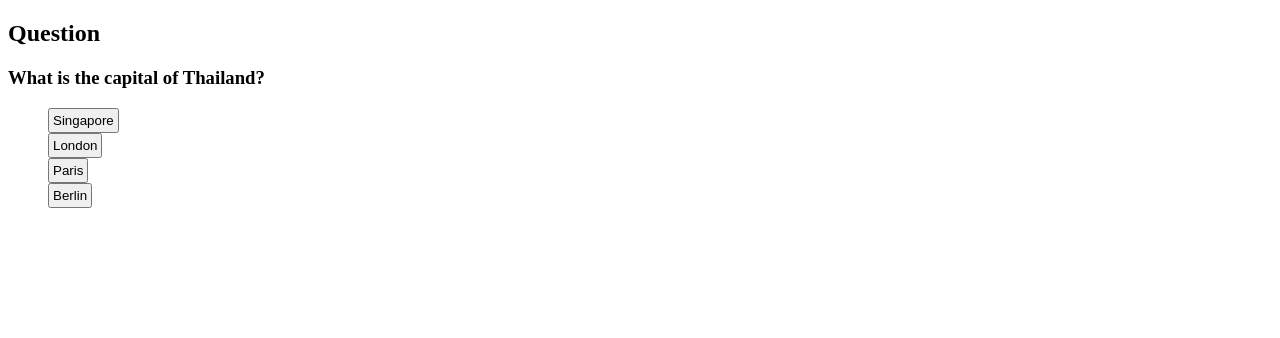
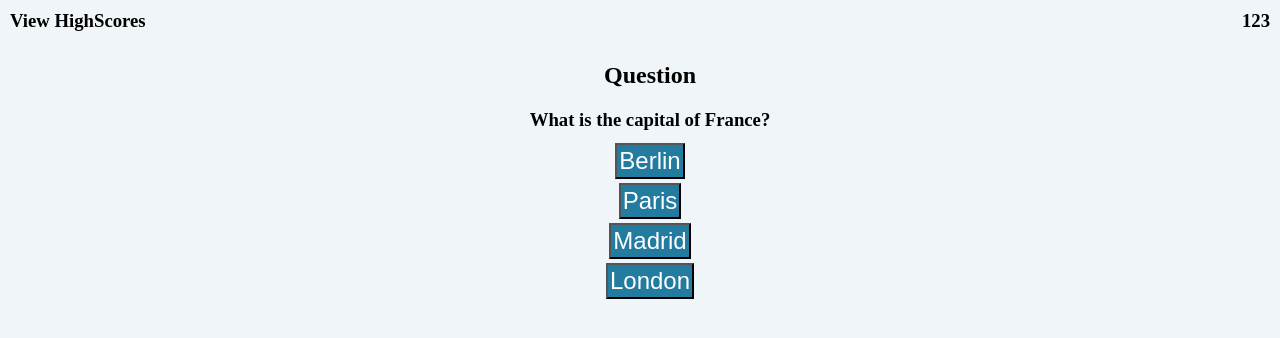
Before and after one commit to BBelk/code-quiz-project, a plain HTML site: page index.html in a window 1280 px wide. Both pictures are taken after a click on the button "Begin". Drawn offline with Linux system fonts and the light colour scheme.

Commit message:
Some basic styling done, added h3s for timer and view highscores

```diff
--- a/assets/css/style.css
+++ b/assets/css/style.css
@@ -0,0 +1,70 @@
+*{
+    padding:0px;
+    margin:0px;
+
+}
+
+body {
+    background-color: #eff5f8;
+    align-items: center;
+    flex-wrap: wrap;
+  }
+
+  .section{
+    width:100%;
+    margin:auto;
+    display:flex;
+    flex-direction: column;
+    padding:20px;
+    border: solid, 5px, black;
+  }
+
+  div.startHolder{
+    display:flex;
+    /* background:red; */
+    justify-content: center;
+    align-items:center;
+  }
+
+  h2, h3 {
+    text-align: center;
+    /* font-size: 34px; */
+    /* font-weight: 700; */
+    padding: 10px;
+  }
+
+  .container{
+    display: block;
+    margin: 80px auto;
+    text-align: center;
+    box-shadow: 0 4px 8px 0 rgba(0,0,0,0.2);
+    transition: 0.3s;
+    width: 60vw;
+    background-color: #f0ead6;
+  }
+
+  ol{
+    display:flex;
+    margin:auto;
+    flex-direction: column;
+    align-items: center;
+  }
+
+  .wrapper {
+    padding-top: 20px;
+  }
+
+  .card-contents {
+    padding: 5px 5px 10px 5px;
+  }
+
+  button {
+    display:block;
+    text-align: center;
+    padding: 2px;
+    margin: 2px;
+    cursor: pointer;
+    font-size: 24px;
+    background-color: #247BA0;
+    color: white;
+  }
--- a/assets/js/script.js
+++ b/assets/js/script.js
@@ -1,12 +1,24 @@
 var startSection = document.querySelector("#start");
 var quizSection = document.querySelector("#quiz");
 var endSection = document.querySelector("#end");
-var questionH3 = quizSection.appendChild(document.createElement("h3"));
+var nav = document.querySelector("#nav");
+var questionH3 = quizSection.querySelector("#questions").appendChild(document.createElement("h3"));
+var timer = nav.appendChild(document.createElement("h3"));
+var viewHighScore = nav.appendChild(document.createElement("h3"));
+var wrongDisplay = quizSection.appendChild(document.createElement("p"));
+wrongDisplay.innerHTML = "WRONG!";
+wrongDisplay.setAttribute("style", "padding-top: 20px;display:none;margin:auto;width:auto");
+
+var cursor = 0;
+
+
+var buttonStyling = "display:flex; background:purple; border:solid, 5px, black; padding: 10px; margin:auto;"
+var sectionStyling = "display:flex; width:100%; justify-content:center; flex-direction:column; padding: 10px; margin:auto;"
 
 questionsAndAnswers = [
     {
-        "question": "What is the capital of Thailand?",
-        "answers": ["Singapore", "London", "Paris", "Berlin"]
+        "question": "What is the capital of France?",
+        "answers": ["Paris", "London", "Madrid", "Berlin"]
     },
     {
         "question": "What is the capital of South Africa?",
@@ -15,71 +27,89 @@ questionsAndAnswers = [
 ];
 
 var quizOl = document.createElement("ol");
-quizSection.appendChild(quizOl);
+quizSection.querySelector("#questions").appendChild(quizOl);
+// quizSection.appendChild(quizOl);
 var allLi = [];
 var allButtons = [];
-// for(questionItems of questionsAndAnswers){
-//     allAnswersIl[quizOl.appendChild(document.createElement("il"))];
-//     allAnswersIl[questionItems].appendChild(document.createElement("button"));
-// }
+
+var startButton = startSection.querySelector("#startButton");
+var rightButton = null;
+var wrongButtons = [];
 
 for(var i = 0; i < 4; i++){
-   allLi.push(quizOl.appendChild(document.createElement("il")));
+    allLi.push(quizOl.appendChild(document.createElement("il")));
 
-   allButtons.push(allLi[i].appendChild(document.createElement("button")));
-    // var newIl = allAnswersIl[quizOl.appendChild(document.createElement("il"))];
-    // allAnswersIl[i].appendChild(document.createElement("p"));
+    allButtons.push(allLi[i].appendChild(document.createElement("button")));
+    if(i == 0){rightButton = allButtons[0];}
+    else{wrongButtons.push(allButtons[i]);}
+
 }
-
-
-
-var startButton = startSection.querySelector("#startButton");
-
-
-
-// console.log("ALL ARRAY: " + questionsAndAnswers);
-// console.log("..........................");
-// console.log("FIRST OBJECT: " + questionsAndAnswers[0]);
-// console.log("..........................");
-// console.log("FIRST OBJECT QUESTION: " + questionsAndAnswers[0].question);
-
-
-var SetState = function(state){
-    if(state === "start"){
-        startSection.setAttribute("style","display:block");
-        quizSection.setAttribute("style", "display:none");
-        endSection.setAttribute("style", "display:none");
-    }
-    if(state === "quiz"){
-        startSection.setAttribute("style","display:none");
-        quizSection.setAttribute("style", "display:block");
-        endSection.setAttribute("style", "display:none");
-    }
-    if(state === "end"){
-        startSection.setAttribute("style","display:none");
-        quizSection.setAttribute("style", "display:none");
-        endSection.setAttribute("style", "display:block");
-    }
-};
-
 
 startButton.addEventListener('click', function(){
     console.log("TEST");
     SetState("quiz");
     NextQuestion();
 });
-var buttonStyling = "display:block; padding:3px";
-var cursor = 0;
+
+rightButton.addEventListener('click', function(){
+    RightAnswer();
+});
+
+for(newButton of wrongButtons){
+    newButton.addEventListener('click', function(){
+        WrongAnswer();
+    });
+}
+
+function RightAnswer(){
+    console.log("YOURE RIGHT");
+    NextQuestion();
+}
+
+function WrongAnswer(){
+    console.log("YOURE WRONG");
+}
+
+timer.innerHTML = "123";
+timer.setAttribute("style", "float:right");
+viewHighScore.innerHTML = "View HighScores";
+viewHighScore.setAttribute("style", "float:left; order:-1");
+
+
+var SetState = function(state){
+    if(state === "start"){
+        startSection.setAttribute("style","" + sectionStyling);
+        quizSection.setAttribute("style", "display:none");
+        endSection.setAttribute("style", "display:none");
+        cursor = 0;
+    }
+    if(state === "quiz"){
+        startSection.setAttribute("style","display:none");
+        quizSection.setAttribute("style", "" + sectionStyling);
+        endSection.setAttribute("style", "display:none");
+    }
+    if(state === "end"){
+        startSection.setAttribute("style","display:none");
+        quizSection.setAttribute("style", "display:none");
+        endSection.setAttribute("style", "" + sectionStyling);
+    }
+};
+
+var buttonStyling = "display:block; padding:3px: margin:auto; wdith:auto";
+startButton.setAttribute("style", "" + buttonStyling);
+
 function NextQuestion(){
+    var randOrder = 0;
+    for(var x = 0; x < allLi.length; x++){
+        quizOl.appendChild(quizOl.children[Math.random() * x | 0]);
+    }
+
     for(newButton of allButtons){newButton.setAttribute("style", "display:none");}
     questionH3.textContent = "" + questionsAndAnswers[cursor].question;
     for(var i = 0; i < questionsAndAnswers[cursor].answers.length; i++){
         allButtons[i].textContent = "" +  questionsAndAnswers[cursor].answers[i];
         allButtons[i].setAttribute("style", "" + buttonStyling);
     }
-    // for(newAs of questionsAndAnswers[cursor]){
-    //     allButtons[newAs].innerHtml = "" + questionsAndAnswers[newAs];
-    // }
     cursor++;
 }
 
--- a/index.html
+++ b/index.html
@@ -9,9 +9,12 @@
     <link rel="stylesheet" href="./assets/css/style.css" />
 </head>
 <body>
+    <div id = "nav"></div>
     <section id="start">
         <h2>Start Quiz</h2>
-        <button id="startButton">Begin</button>
+        <div class="startHolder">
+            <button id="startButton">Begin</button>
+        </div>
       </section>
       <section id="quiz">
         <h2 id="title">Question</h2>
```
